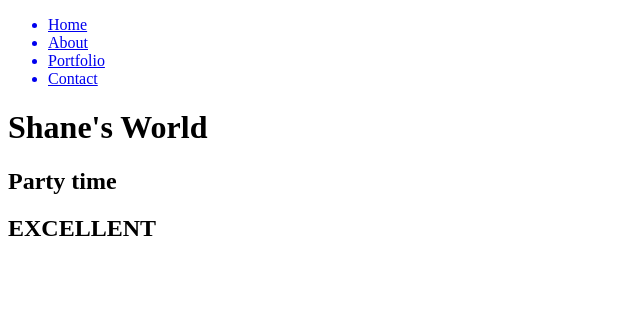
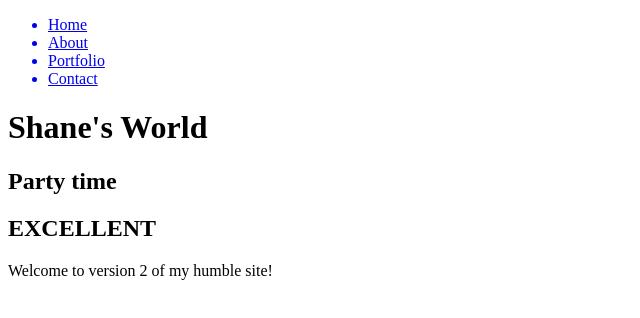
Before and after one commit to shanegladden/playground, a plain HTML site: page index.html in a window 1280 px wide. Shown: the whole page, without its empty margins (0-640 px from the left). Drawn offline with Linux system fonts and the light colour scheme.

Commit message:
Website v2
This is version 2 of the website. Look at all of the new featuresgit add .

```diff
--- a/index.html
+++ b/index.html
@@ -18,5 +18,6 @@
     <h1>Shane's World</h1>
     <h2>Party time</h2>
     <h2>EXCELLENT</h2>
+    <p>Welcome to version 2 of my humble site!</p>
 </body>
 </html>
```
